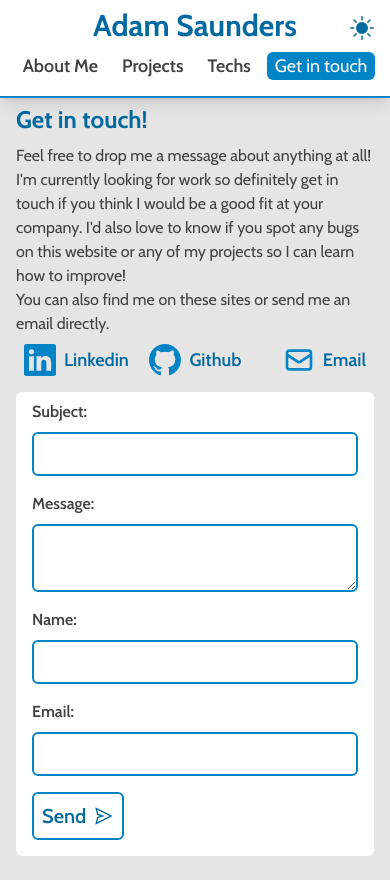
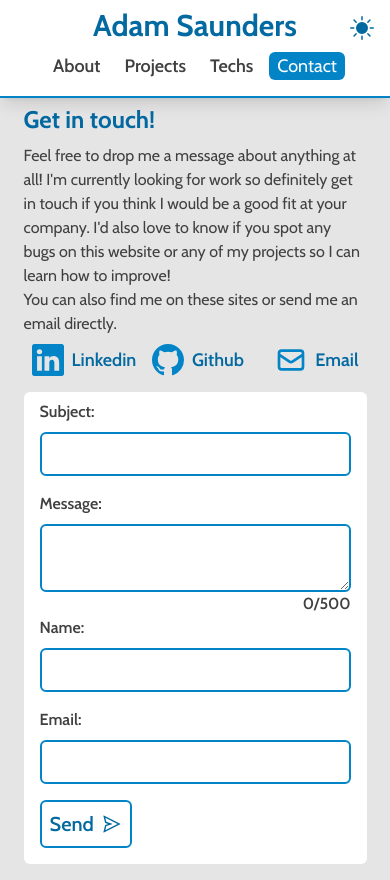
Before and after one commit to AdamSaunders26/as-portfolio, a Next.js app: page /contact in a window 390 px wide. Built offline with nearby package versions, Linux system fonts and the light colour scheme.

Commit message:
minor changes from MS feedback"

```diff
--- a/app/API/contact/EmailSend.ts
+++ b/app/API/contact/EmailSend.ts
@@ -14,7 +14,6 @@ export default async function sendEmail(subject: string, text: string) {
 
   try {
     await sgMail.send(message);
-    console.log("Email sent");
   } catch (error) {
     console.error(error);
   }
--- a/app/Components/DarkModeButton.tsx
+++ b/app/Components/DarkModeButton.tsx
@@ -7,7 +7,7 @@ interface Props {
 }
 
 export default function DarkModeButton({ darkMode, setDarkMode }: Props) {
-  const darkModeClass = "w-6 h-6 active:scale-75  ";
+  const darkModeClass = "w-6 h-6 active:scale-75 hover:cursor-pointer  ";
   return (
     <div
       onClick={() => {
--- a/app/DarkModeHTML.tsx
+++ b/app/DarkModeHTML.tsx
@@ -11,6 +11,7 @@ interface Props {
 
 export default function DarkModeHTML({ font, children }: Props) {
   const [darkMode, setDarkMode] = useState(false);
+  console.log(window.matchMedia("(prefers-color-scheme: dark)").matches);
   return (
     <html
       lang="en"
--- a/app/Header.tsx
+++ b/app/Header.tsx
@@ -23,9 +23,11 @@ export default function Header({
         <div className=" place-self-center  hidden sm:flex">
           <DarkModeButton darkMode={darkMode} setDarkMode={setDarkMode} />
         </div>
-        <h1 className="font-bold text-3xl mx-4 text-center sm:text-2xl lg:text-3xl text-sky-700 dark:text-sky-500">
-          Adam Saunders
-        </h1>
+        <Link href="/">
+          <h1 className="font-bold text-3xl mx-4 text-center sm:text-2xl lg:text-3xl text-sky-700 dark:text-sky-500">
+            Adam Saunders
+          </h1>
+        </Link>
         <div className=" place-self-center fixed right-0 top-0 m-4 sm:hidden">
           <DarkModeButton darkMode={darkMode} setDarkMode={setDarkMode} />
         </div>
@@ -33,7 +35,7 @@ export default function Header({
       <div className="flex my-2 sm:mr-4 gap-2 ">
         <div className={linkClass + (pathname === "/" ? currentClass : "")}>
           <Link href="/">
-            <p>About Me</p>
+            <p>About</p>
           </Link>
         </div>
         <div
@@ -56,7 +58,7 @@ export default function Header({
           className={linkClass + (pathname === "/contact" ? currentClass : "")}
         >
           <Link href="/contact">
-            <p>Get in touch</p>
+            <p>Contact</p>
           </Link>
         </div>
       </div>
--- a/app/contact/ContactFormInput.tsx
+++ b/app/contact/ContactFormInput.tsx
@@ -34,7 +34,7 @@ export default function ContactFormInput({
       >
         <span className="">{inputName}:</span>
         {inputType === ""
-          ? ` Please provide a ${inputName.toLowerCase()} before submitting.`
+          ? ` Please enter a ${inputName.toLowerCase()} before submitting.`
           : null}
         <span className="text-red-500">
           {!validEmail ? " Please ensure your email is valid." : null}
@@ -43,6 +43,7 @@ export default function ContactFormInput({
       <input
         id={inputName}
         name={inputName}
+        maxLength={100}
         onChange={setFormData}
         onClick={(e) => {
           setFormData(e);
--- a/app/contact/page.tsx
+++ b/app/contact/page.tsx
@@ -174,12 +174,13 @@ export default function ContactPage() {
           >
             <span className="">Message:</span>
             {formData.Message === ""
-              ? ` Please provide a message before submitting.`
+              ? ` Please enter a message before submitting.`
               : null}
           </label>
           <textarea
             id="Message"
             name="Message"
+            maxLength={500}
             onChange={setFormData}
             onClick={(e) => {
               setFormData(e);
@@ -188,10 +189,15 @@ export default function ContactPage() {
             value={formData.Message ? formData.Message : ""}
             className={
               formData.Message === ""
-                ? inputClass + errorClass
-                : inputClass + validClass
+                ? "rounded-md p-2  mt-2 border-2 font-normal dark:bg-neutral-900" +
+                  errorClass
+                : "rounded-md p-2  mt-2 border-2 font-normal dark:bg-neutral-900" +
+                  validClass
             }
           />
+          <p className=" place-self-end">
+            {formData.Message?.length ? formData.Message?.length : 0}/500
+          </p>
         </div>
         <ContactFormInput
           formData={formData}
--- a/app/projects/CarouselDisplay.tsx
+++ b/app/projects/CarouselDisplay.tsx
@@ -25,7 +25,7 @@ export default function CarouselDisplay({
       {projects.map(({ key, imageSrc, alt, details, project }, index) => {
         const [modalOpen, setModalOpen] = useState(false);
 
-        const projectClass = " snap-center basis-1/4 shrink-0 relative ";
+        const projectClass = " snap-center basis-1/4 shrink-0 relative flex ";
         return (
           <div className={projectClass} key={key}>
             {modalOpen ? (
@@ -37,7 +37,7 @@ export default function CarouselDisplay({
             ) : null}
             <div
               className={
-                "w-72 sm:w-[26rem] md:w-[32rem] lg:w-[46rem] rounded-md border-sky-600 dark:border-sky-500 border-4 mx-2 mb-2"
+                "w-60 mini:w-72 plus:w-[20rem] sm:w-[31rem] md:w-[32rem] lg:w-[46rem] rounded-md border-sky-600 dark:border-sky-500 border-4 mx-2 mb-2 "
               }
             >
               <Image
--- a/app/projects/page.tsx
+++ b/app/projects/page.tsx
@@ -10,7 +10,7 @@ import {
 
 export default function CarouselPage() {
   return (
-    <main className="mx-4 sm:max-h-0 mt-24 sm:mt-16">
+    <main className="mx-2 sm:max-h-0 mt-24 sm:mt-16">
       <h2 className="text-2xl mx-2 my-2 font-semibold text-sky-700 dark:text-sky-500">
         Projects
       </h2>
--- a/app/technologies/TechSection.tsx
+++ b/app/technologies/TechSection.tsx
@@ -7,7 +7,7 @@ interface Props {
 
 export default function TechSection({ sectionName, techArray }: Props) {
   return (
-    <section className="my-2 mx-2 p-2 rounded-md bg-white dark:bg-black">
+    <section className="my-2 mx-2 p-2 rounded-md bg-white dark:bg-black flex-grow ">
       <h2 className="mx-2 font-semibold text-sky-700 dark:text-sky-500">
         {sectionName}
       </h2>
--- a/app/technologies/page.tsx
+++ b/app/technologies/page.tsx
@@ -12,7 +12,7 @@ export default function TechnologiesPage() {
         past and have a good working knowledge of.
       </p>
       <TechSection sectionName={"Languages"} techArray={languageArr} />
-      <div className="flex ">
+      <div className="flex justify-center ">
         <TechSection sectionName={"Front-End"} techArray={frontEndTechs} />
         <TechSection sectionName={"Back-End"} techArray={backEndTechs} />
       </div>
--- a/tailwind.config.ts
+++ b/tailwind.config.ts
@@ -8,6 +8,15 @@ const config: Config = {
     "./app/**/*.{js,ts,jsx,tsx,mdx}",
   ],
   theme: {
+    screens: {
+      mini: "375px",
+      plus: "425px",
+      sm: "640px",
+      md: "758px",
+      lg: "1024px",
+      xl: "1280px",
+      "2xl": "1536px",
+    },
     extend: {
       backgroundImage: {
         "gradient-radial": "radial-gradient(var(--tw-gradient-stops))",
```
